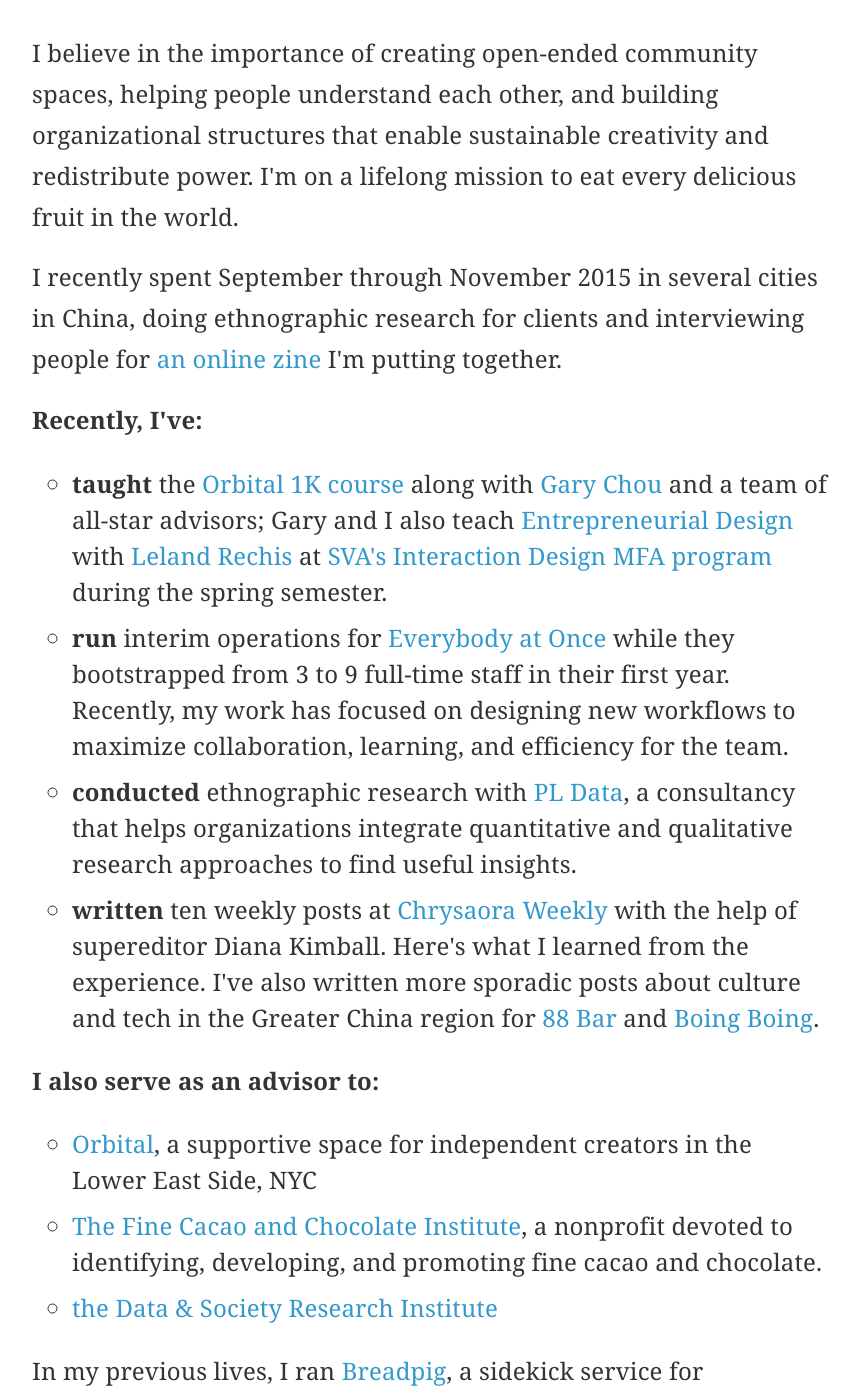
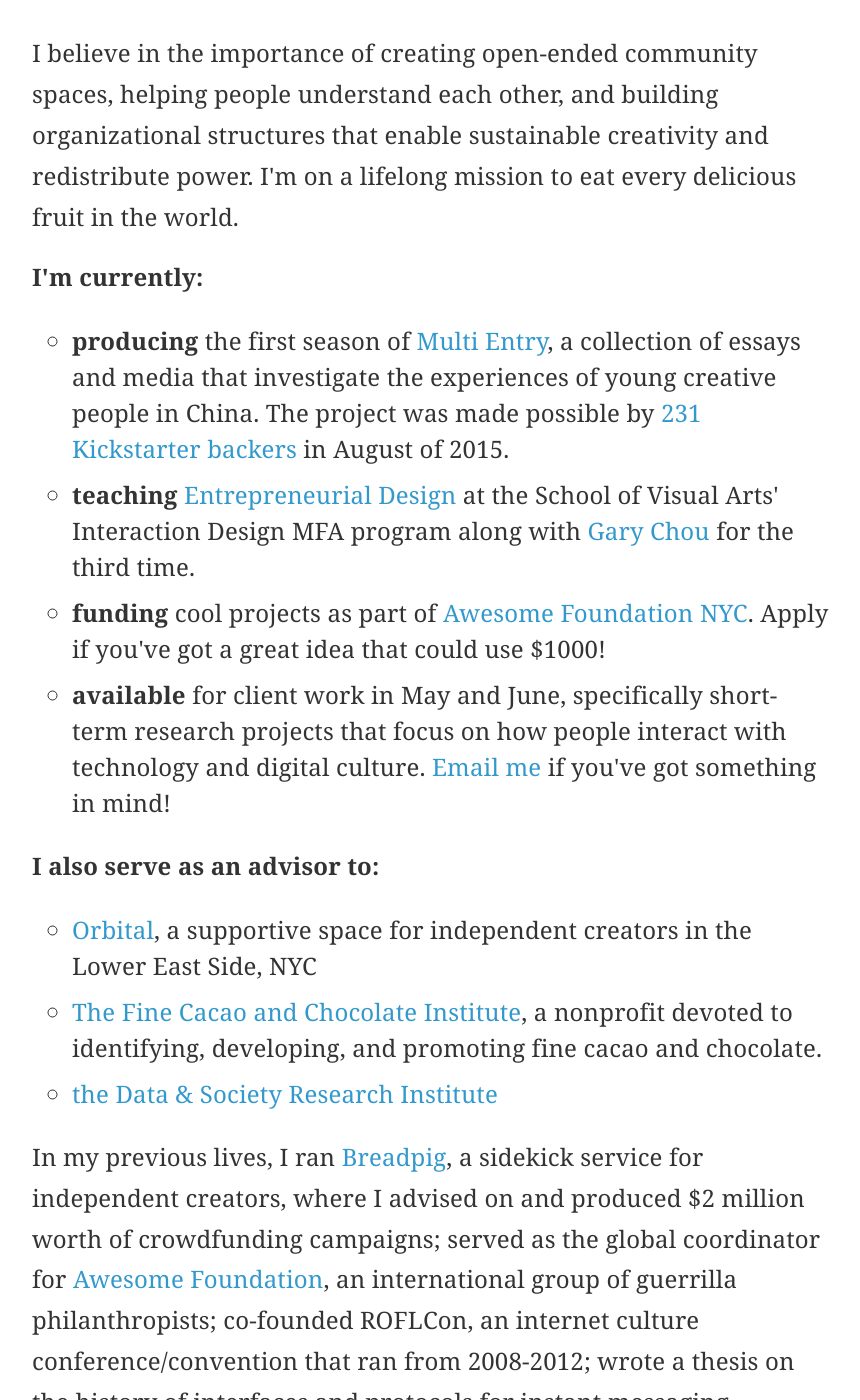
Before and after one commit to zamiang/christina-xu, a Jekyll site: the page built from index.html, in a window 1280 px wide and 1400 px high, scrolled down 576 px. Shown: the whole window, without its empty margins (208-1068 px from the left). Built offline with Jekyll 4.4.1, drawn with Linux system fonts in a browser that asks for light colours; nearby versions of some CDN libraries; Markdown is read by kramdown in place of the engine named in the settings.

Commit message:
Update index.html

```diff
--- a/index.html
+++ b/index.html
@@ -22,15 +22,14 @@ layout: default
 <section id="about">
     <div class="section-content">
         <p>I believe in the importance of creating open-ended community spaces, helping people understand each other, and building organizational structures that enable sustainable creativity and redistribute power. I'm on a lifelong mission to eat every delicious fruit in the world.</p>
-        <p>I recently spent September through November 2015 in several cities in China, doing ethnographic research for clients and interviewing people for <a href="https://www.kickstarter.com/projects/christinaxu/multi-entry-telling-the-stories-of-young-creative">an online zine</a> I'm putting together.</p>
         <p class="large">
-            <b>Recently, I've:</b>
+            <b>I'm currently:</b>
         </p>
         <ul>
-            <li><b>taught</b> the <a href="http://www.orbitalnyc.com/1k">Orbital 1K course</a> along with <a href="http://www.garychou.com">Gary Chou</a> and a team of all-star advisors; Gary and I also teach <a href="http://entrepreneurdesigners.tumblr.com">Entrepreneurial Design</a> with <a href="http://www.twitter.com/leland">Leland Rechis</a> at <a href="http://interactiondesign.sva.edu">SVA's Interaction Design MFA program</a> during the spring semester.</li>
-            <li><b>run</b> interim operations for <a href="http://ea1.co">Everybody at Once</a> while they bootstrapped from 3 to 9 full-time staff in their first year. Recently, my work has focused on designing new workflows to maximize collaboration, learning, and efficiency for the team.</li>
-            <li><b>conducted</b> ethnographic research with <a href="http://pldata.io">PL Data</a>, a consultancy that helps organizations integrate quantitative and qualitative research approaches to find useful insights.</li>
-            <li><b>written</b> ten weekly posts at <a href="https://medium.com/chrysaora-weekly">Chrysaora Weekly</a> with the help of supereditor Diana Kimball. Here's what I learned from the experience. I've also written more sporadic posts about culture and tech in the Greater China region for <a href-"http://88-bar.com/">88 Bar</a> and <a href="http://boingboing.net/author/christinaxu">Boing Boing</a>.</li>
+            <li><b>producing</b> the first season of <a href="http://www.multientry.com">Multi Entry</a>, a collection of essays and media that investigate the experiences of young creative people in China. The project was made possible by <a href="https://www.kickstarter.com/projects/christinaxu/multi-entry-telling-the-stories-of-young-creative/">231 Kickstarter backers</a> in August of 2015.</li>
+            <li><b>teaching</b> <a href="http://entrepreneurdesigners.tumblr.com">Entrepreneurial Design</a> at the School of Visual Arts' Interaction Design MFA program along with <a href="http://www.garychou.com">Gary Chou</a> for the third time.</li>
+            <li><b>funding</b> cool projects as part of <a href="http://www.awesomefoundation.org/en/chapters/nyc">Awesome Foundation NYC</a>. Apply if you've got a great idea that could use $1000!</li>
+            <li><b>available</b> for client work in May and June, specifically short-term research projects that focus on how people interact with technology and digital culture. <a href="mailto:hey@christinaxu.org">Email me</a> if you've got something in mind!</li>
         </ul>
         <p class="large">
             <b>I also serve as an advisor to:</b>
```
